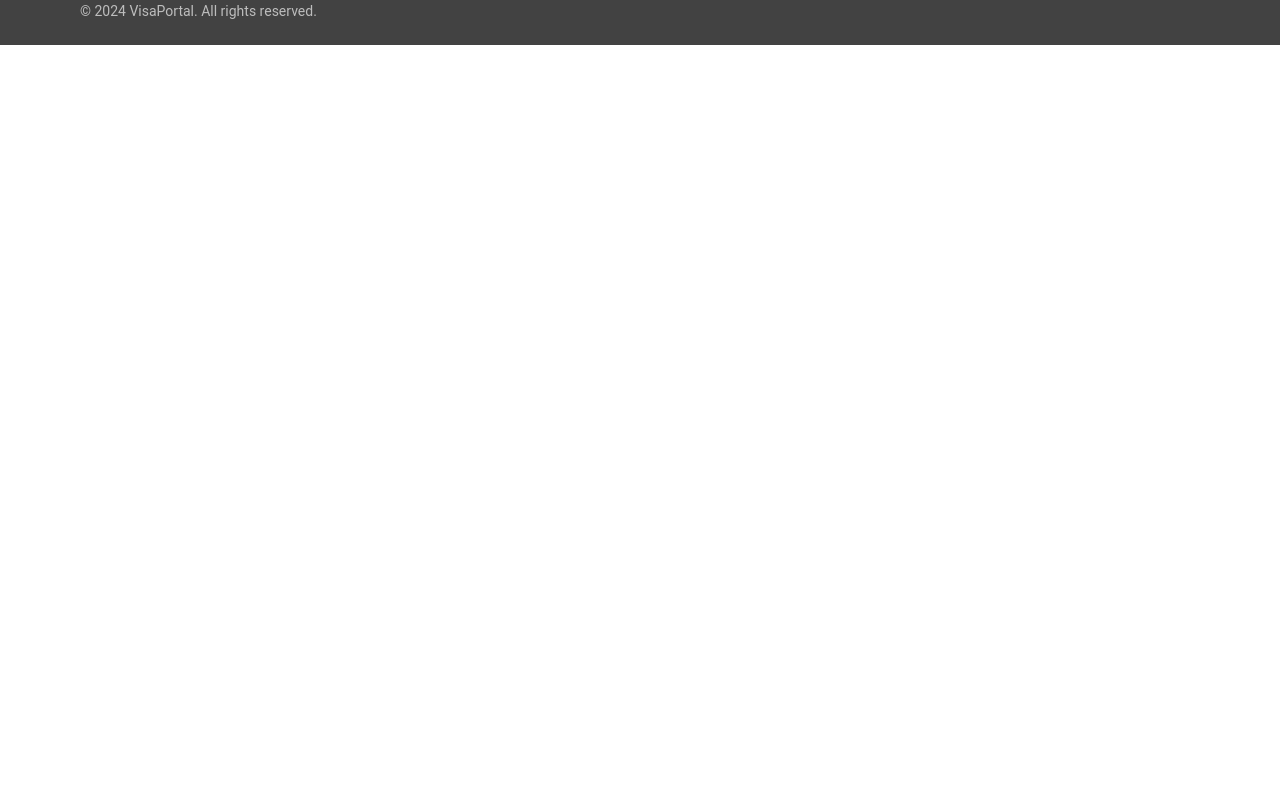
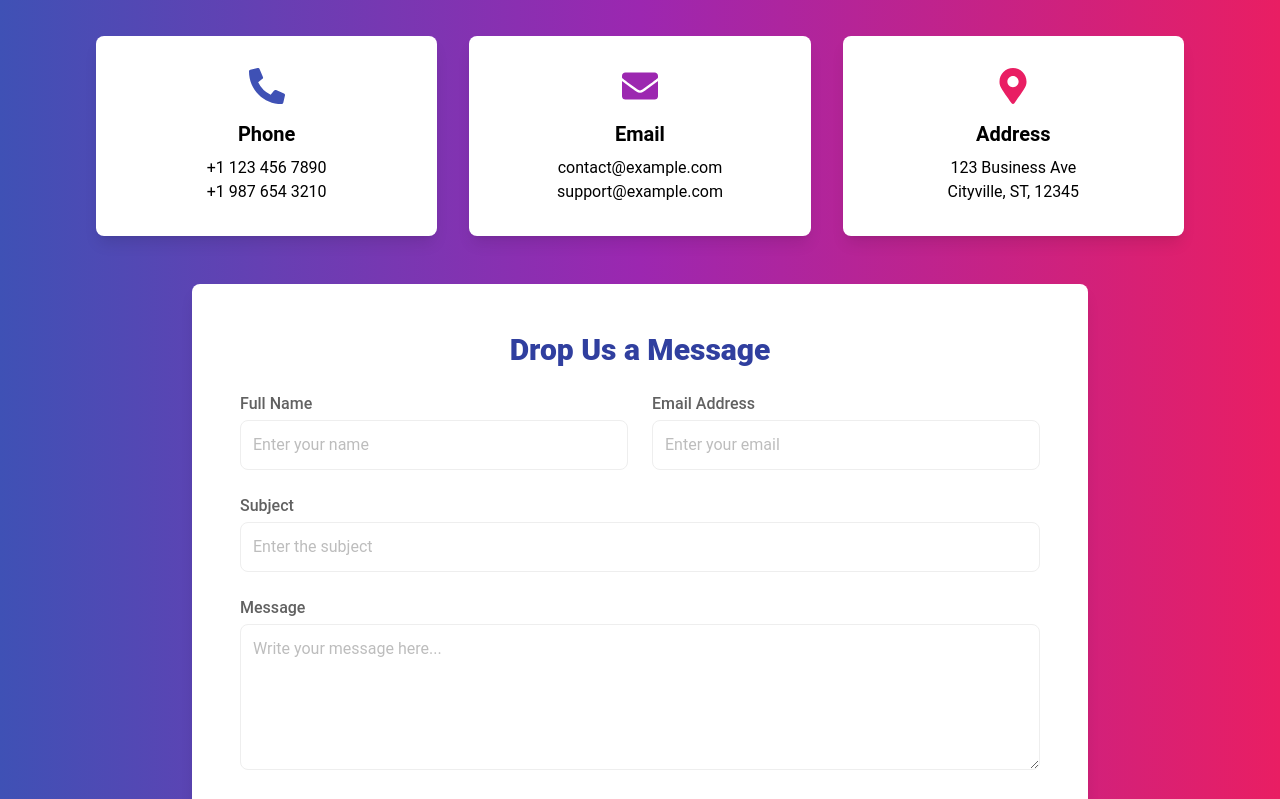
Before and after one commit to saikat20034/visa_land_a10_client, a React (Vite) app: page /contact in a window 1280 px wide. Shown: the part 340-1139 px from the top of the page. Before the commit the page ends 800 px from the top, so only its background shows below. Built offline with nearby package versions, Linux system fonts and the light colour scheme; no server answers.

Commit message:
contact us section done

```diff
--- a/src/Pages/Contact/Contact.jsx
+++ b/src/Pages/Contact/Contact.jsx
@@ -1,8 +1,131 @@
+import { useEffect } from 'react';
+import AOS from 'aos'; // Import AOS for animations
+import 'aos/dist/aos.css'; // Import AOS styles
+import { FaEnvelope, FaPhoneAlt, FaMapMarkerAlt } from 'react-icons/fa';
 
 const Contact = () => {
+  // Initialize AOS for animations
+  useEffect(() => {
+    AOS.init({ duration: 1000, once: true });
+  }, []);
+
   return (
-    <div>
-      <h1>Contact</h1>
+    <div className="min-h-screen bg-gradient-to-r from-indigo-500 via-purple-500 to-pink-500 text-white">
+      {/* Hero Section */}
+      <section className="text-center py-16 px-4" data-aos="fade-down">
+        <h1 className="text-4xl md:text-5xl font-extrabold">Contact Us</h1>
+        <p className="mt-4 text-lg md:text-xl max-w-2xl mx-auto">
+          We're here to help! Reach out to us with your questions, feedback, or
+          concerns.
+        </p>
+      </section>
+
+      {/* Contact Information */}
+      <section className="grid grid-cols-1 md:grid-cols-3 gap-8 px-8 py-12 max-w-6xl mx-auto">
+        <div
+          className="bg-white text-black rounded-lg p-8 shadow-lg flex flex-col items-center"
+          data-aos="fade-right"
+        >
+          <FaPhoneAlt className="text-4xl text-indigo-500 mb-4" />
+          <h3 className="text-xl font-bold mb-2">Phone</h3>
+          <p>+1 123 456 7890</p>
+          <p>+1 987 654 3210</p>
+        </div>
+        <div
+          className="bg-white text-black rounded-lg p-8 shadow-lg flex flex-col items-center"
+          data-aos="fade-up"
+        >
+          <FaEnvelope className="text-4xl text-purple-500 mb-4" />
+          <h3 className="text-xl font-bold mb-2">Email</h3>
+          <p>contact@example.com</p>
+          <p>support@example.com</p>
+        </div>
+        <div
+          className="bg-white text-black rounded-lg p-8 shadow-lg flex flex-col items-center"
+          data-aos="fade-left"
+        >
+          <FaMapMarkerAlt className="text-4xl text-pink-500 mb-4" />
+          <h3 className="text-xl font-bold mb-2">Address</h3>
+          <p>123 Business Ave</p>
+          <p>Cityville, ST, 12345</p>
+        </div>
+      </section>
+
+      {/* Contact Form */}
+      <section
+        className="bg-white text-black rounded-lg shadow-lg max-w-4xl mx-auto p-8 md:p-12"
+        data-aos="zoom-in"
+      >
+        <h2 className="text-2xl md:text-3xl font-extrabold mb-6 text-center text-indigo-700">
+          Drop Us a Message
+        </h2>
+        <form className="space-y-6">
+          <div className="grid grid-cols-1 md:grid-cols-2 gap-6">
+            <div>
+              <label
+                htmlFor="name"
+                className="block font-medium text-gray-700 mb-1"
+              >
+                Full Name
+              </label>
+              <input
+                type="text"
+                id="name"
+                className="w-full p-3 border rounded-lg focus:ring focus:ring-indigo-500 focus:border-indigo-500"
+                placeholder="Enter your name"
+              />
+            </div>
+            <div>
+              <label
+                htmlFor="email"
+                className="block font-medium text-gray-700 mb-1"
+              >
+                Email Address
+              </label>
+              <input
+                type="email"
+                id="email"
+                className="w-full p-3 border rounded-lg focus:ring focus:ring-purple-500 focus:border-purple-500"
+                placeholder="Enter your email"
+              />
+            </div>
+          </div>
+          <div>
+            <label
+              htmlFor="subject"
+              className="block font-medium text-gray-700 mb-1"
+            >
+              Subject
+            </label>
+            <input
+              type="text"
+              id="subject"
+              className="w-full p-3 border rounded-lg focus:ring focus:ring-pink-500 focus:border-pink-500"
+              placeholder="Enter the subject"
+            />
+          </div>
+          <div>
+            <label
+              htmlFor="message"
+              className="block font-medium text-gray-700 mb-1"
+            >
+              Message
+            </label>
+            <textarea
+              id="message"
+              rows="5"
+              className="w-full p-3 border rounded-lg focus:ring focus:ring-purple-500 focus:border-purple-500"
+              placeholder="Write your message here..."
+            />
+          </div>
+          <button
+            type="submit"
+            className="w-full py-3 px-6 bg-gradient-to-r from-indigo-500 via-purple-500 to-pink-500 text-white font-bold rounded-lg shadow-lg hover:shadow-xl transition duration-200"
+          >
+            Submit
+          </button>
+        </form>
+      </section>
     </div>
   );
 };
--- a/src/Pages/Home/Home.jsx
+++ b/src/Pages/Home/Home.jsx
@@ -3,6 +3,7 @@ import Hero from "../../components/Hero/Hero";
 import LatestVisaSection from "../../components/LatestVisaSection/LatestVisaSection";
 import TopCountries from "../../components/TopCountries/TopCountries";
 import WhyChooseVisaLand from "../../components/WhyChooseVisaLand/WhyChooseVisaLand";
+import Contact from "../Contact/Contact";
 
 const Home = () => {
   return (
@@ -12,6 +13,7 @@ const Home = () => {
       <TopCountries />
       <WhyChooseVisaLand />
       <BlogPage></BlogPage>
+      <Contact></Contact>
     </div>
   );
 };
```
